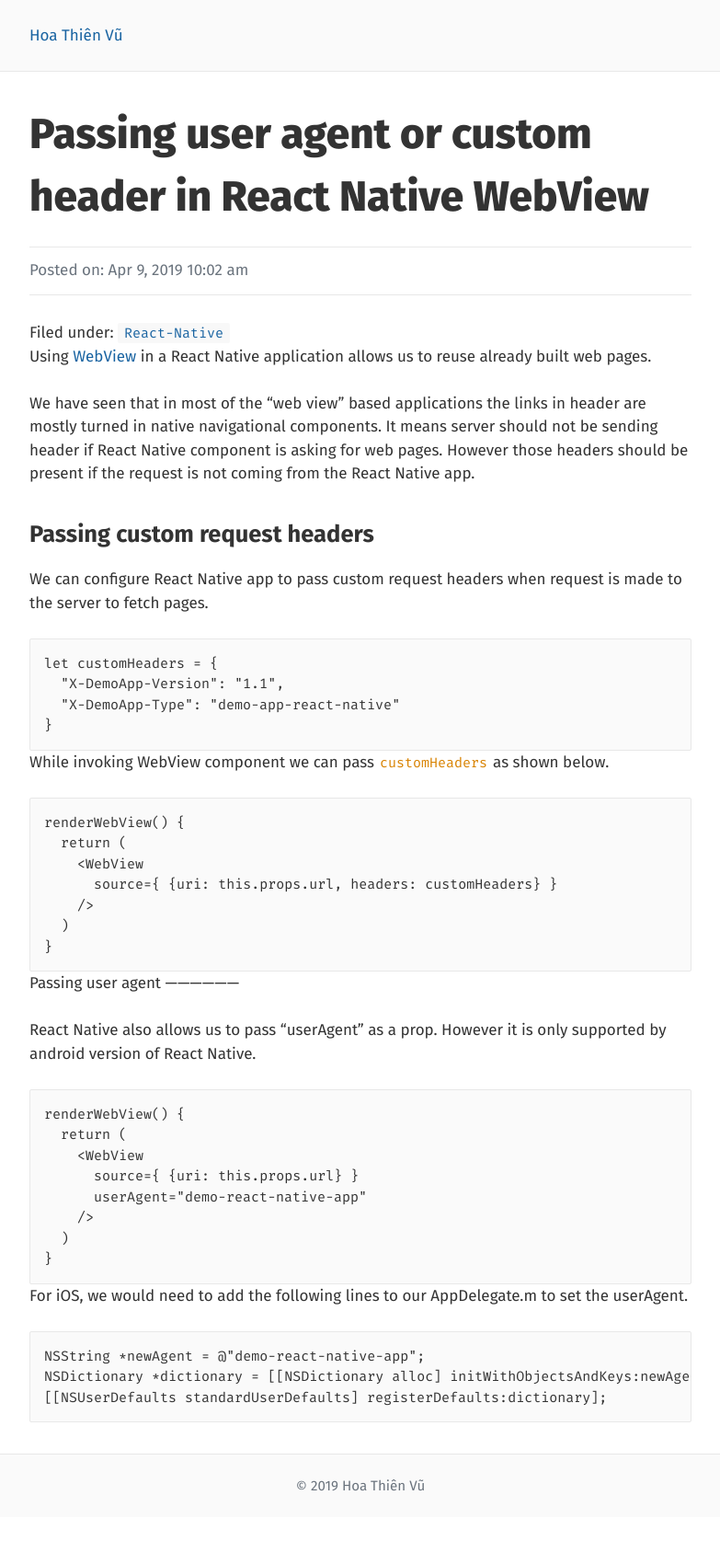
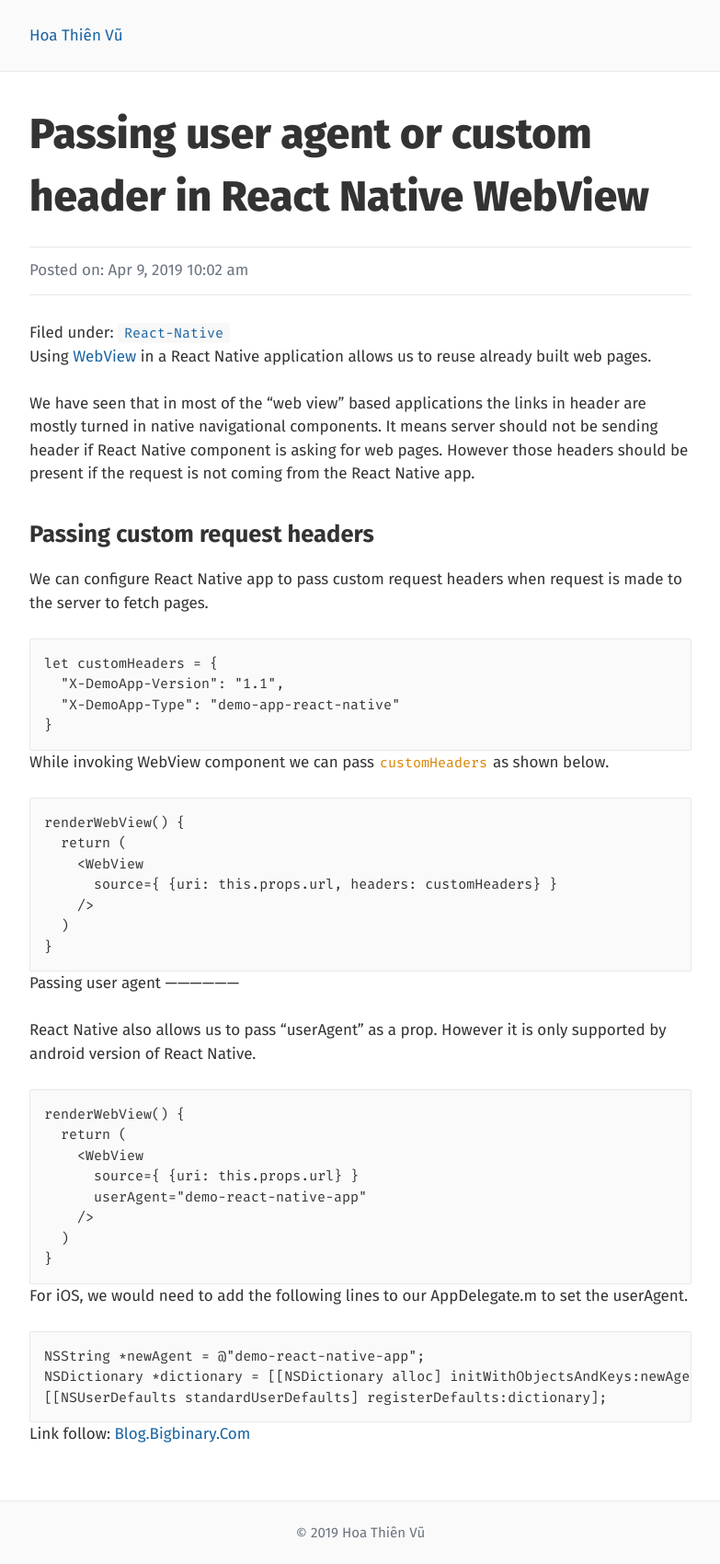
Before and after one commit to hoathienvu8x/hoathienvu8x.github.io, a Jekyll site: the page built from _posts/2019-04-09-passing-user-agent-or-custom-header-in-react-native-webview.md, in a window 1280 px wide. Shown: the whole page at 92% size, without its empty margins (248-1031 px from the left). Built offline with Jekyll 4.4.1, drawn with Linux system fonts in a browser that asks for light colours; before the commit the page ends 1649 px from its top, so only the background shows below that.

Commit message:
Add link follow

````diff
--- a/_posts/2019-04-09-passing-user-agent-or-custom-header-in-react-native-webview.md
+++ b/_posts/2019-04-09-passing-user-agent-or-custom-header-in-react-native-webview.md
@@ -49,3 +49,5 @@ NSString *newAgent = @"demo-react-native-app";
 NSDictionary *dictionary = [[NSDictionary alloc] initWithObjectsAndKeys:newAgent, @"UserAgent", nil];
 [[NSUserDefaults standardUserDefaults] registerDefaults:dictionary];
 ```
+
+Link follow: [Blog.Bigbinary.Com](https://blog.bigbinary.com/2016/07/10/passing-user-agent-or-custom-header-in-react-native-webview.html)
````
